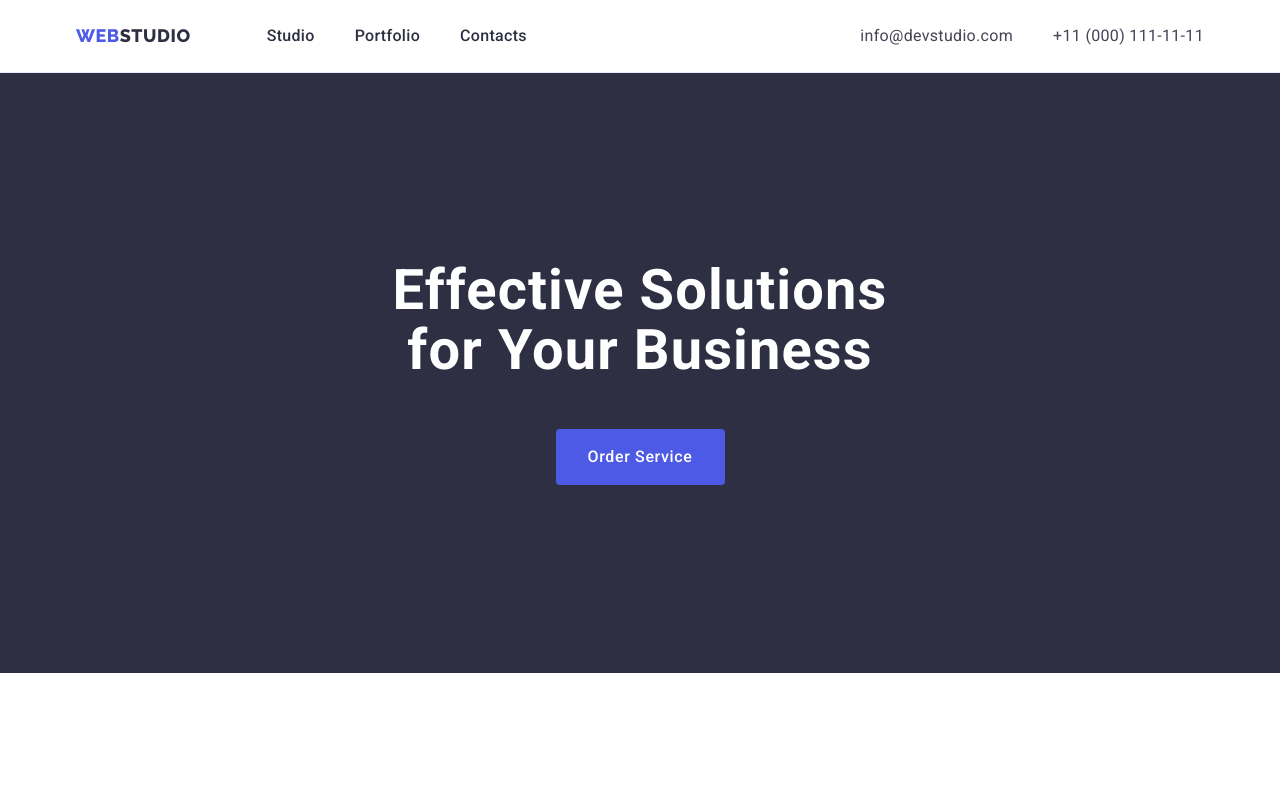
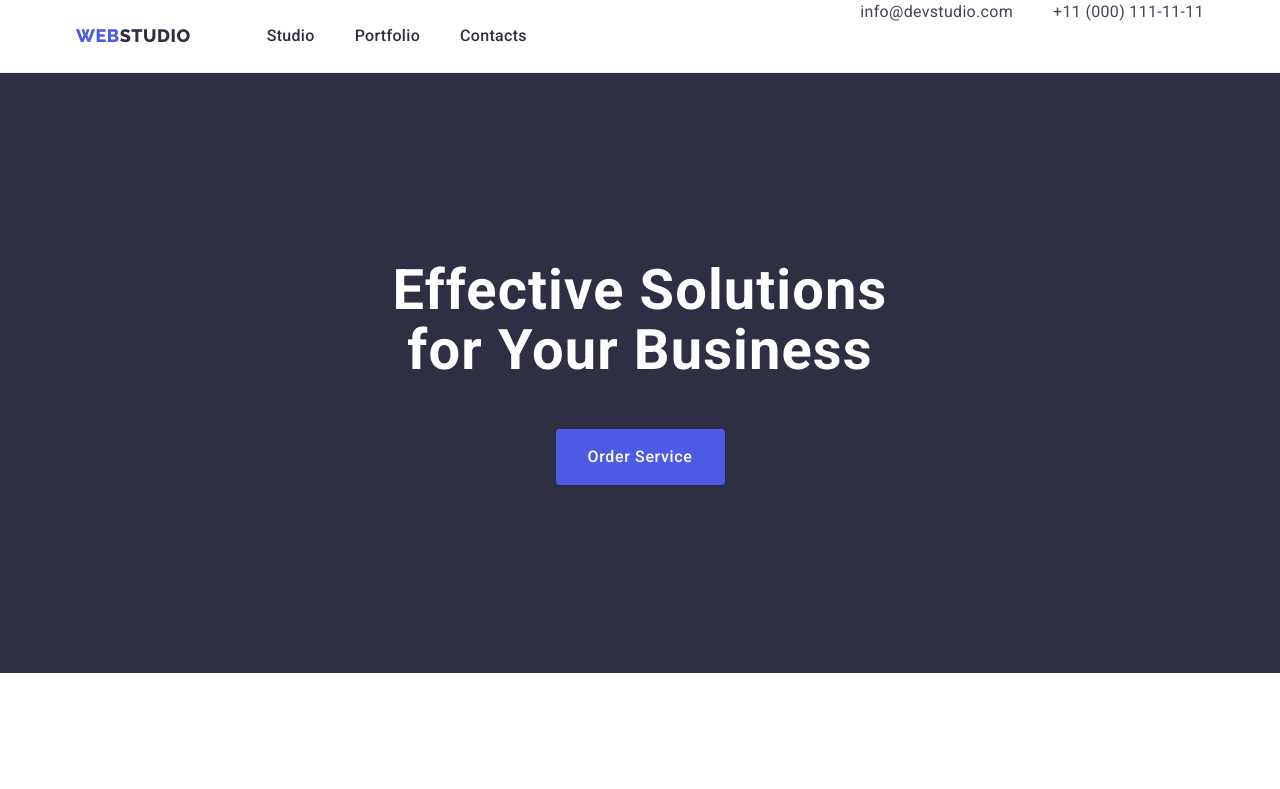
Before and after one commit to kkot04/goit-markup-hw-04, a plain HTML site: page index.html in a window 1280 px wide. Shown: the top 789 px of the page. Drawn offline with nearby package versions, Linux system fonts and the light colour scheme; a web font is replaced by a local one.

Commit message:
Update styles.css

```diff
--- a/css/styles.css
+++ b/css/styles.css
@@ -151,8 +151,8 @@ body {
 }
 
 .address-item {
-    margin-top: 24px;
-    margin-bottom: 24px;
+    /* margin-top: 24px;
+    margin-bottom: 24px; */
 }
 
 .address-link {
@@ -162,6 +162,7 @@ body {
     font-weight: 400;
     line-height: 1.5;
     letter-spacing: 0.02em;
+    padding: 24px 0;
 }
 
 .address-link:hover {
```
